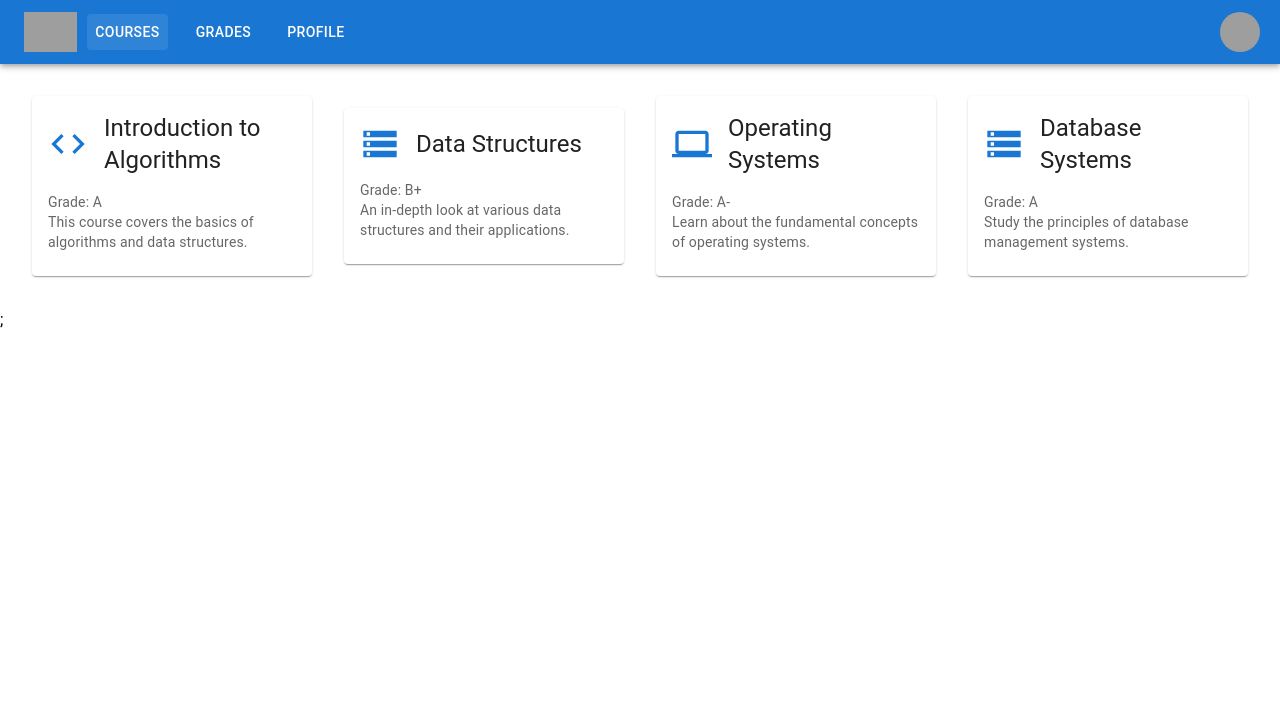
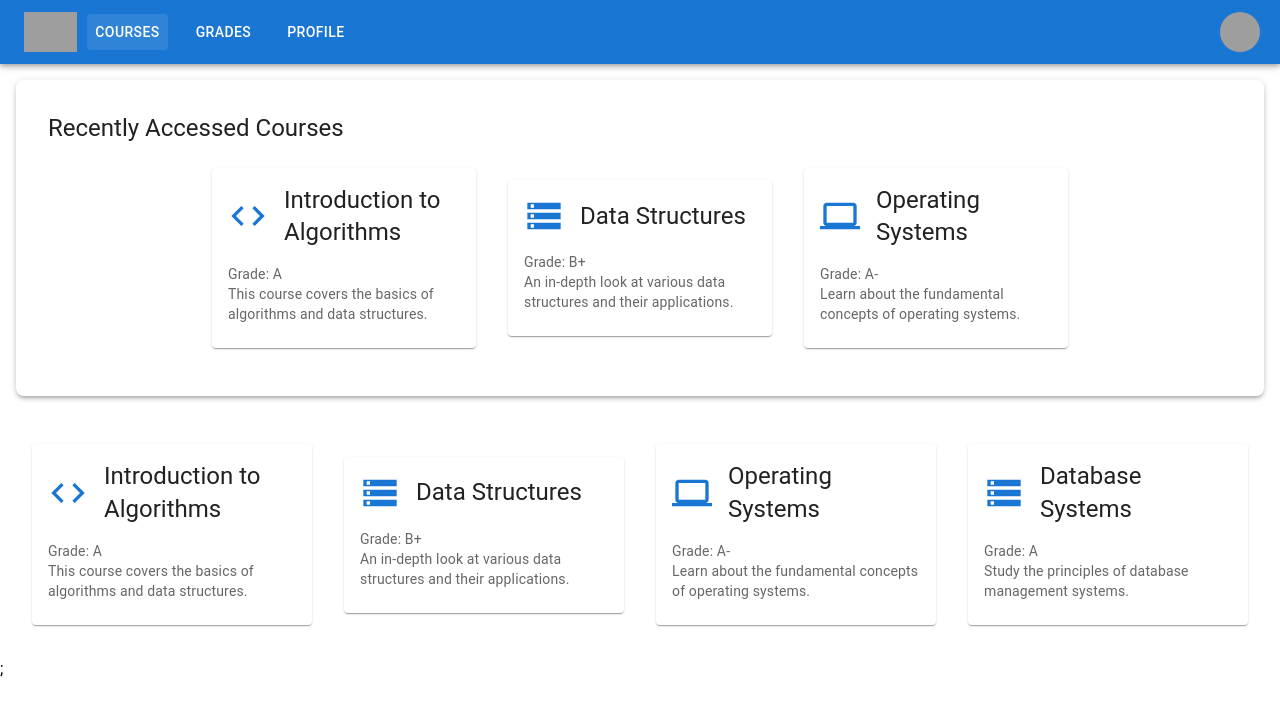
Before and after one commit to SathishAdithiyaaSV/LMS, a React (Vite) app in the folder client/: page / in a window 1280 px wide. Shown: the top 716 px of the page. Built offline with nearby package versions, Linux system fonts and the light colour scheme; grey boxes are pictures that could not be loaded.

Commit message:
Added recently accesssed courses section

```diff
--- a/client/src/App.jsx
+++ b/client/src/App.jsx
@@ -6,11 +6,13 @@ import SchoolIcon from '@mui/icons-material/School';
 import CodeIcon from '@mui/icons-material/Code';
 import StorageIcon from '@mui/icons-material/Storage';
 import ComputerIcon from '@mui/icons-material/Computer';
+import RecentlyAccessedCourses from "./components/RecentCourses";
 
 export default function App() {
   return (
     <div>
   <ComplexNavbar />
+  <RecentlyAccessedCourses />
   <Box
       display="flex"
       flexWrap="wrap"
@@ -46,6 +48,7 @@ export default function App() {
 
       />
 
+
       </Box>;
   </div>
   )
--- /dev/null
+++ b/client/src/components/RecentCourses.jsx
@@ -0,0 +1,59 @@
+import React from 'react';
+import { Box, Typography, Paper } from '@mui/material';
+import CourseCard from './Card'; // Adjust the path as necessary
+import CodeIcon from '@mui/icons-material/Code';
+import StorageIcon from '@mui/icons-material/Storage';
+import ComputerIcon from '@mui/icons-material/Computer';
+
+const RecentlyAccessedCourses = () => {
+  const handleCardClick = (courseName) => {
+    alert(`Course card clicked: ${courseName}`);
+  };
+
+  return (
+    <Paper
+    sx={{
+      p: 2,
+      boxShadow: 3,
+      borderRadius: 2,
+      margin: 2,
+    }}
+  >
+    <Box sx={{ p: 2 }}>
+      <Typography variant="h5" gutterBottom>
+        Recently Accessed Courses
+      </Typography>
+      <Box
+        display="flex"
+        flexWrap="wrap"
+        justifyContent="center"
+      >
+        <CourseCard
+          courseName="Introduction to Algorithms"
+          grade="A"
+          description="This course covers the basics of algorithms and data structures."
+          icon={CodeIcon}
+          onClick={() => handleCardClick("Introduction to Algorithms")}
+        />
+        <CourseCard
+          courseName="Data Structures"
+          grade="B+"
+          description="An in-depth look at various data structures and their applications."
+          icon={StorageIcon}
+          onClick={() => handleCardClick("Data Structures")}
+        />
+        <CourseCard
+          courseName="Operating Systems"
+          grade="A-"
+          description="Learn about the fundamental concepts of operating systems."
+          icon={ComputerIcon}
+          onClick={() => handleCardClick("Operating Systems")}
+        />
+        {/* Add more CourseCards as needed */}
+      </Box>
+    </Box>
+    </Paper>
+  );
+};
+
+export default RecentlyAccessedCourses;
```
